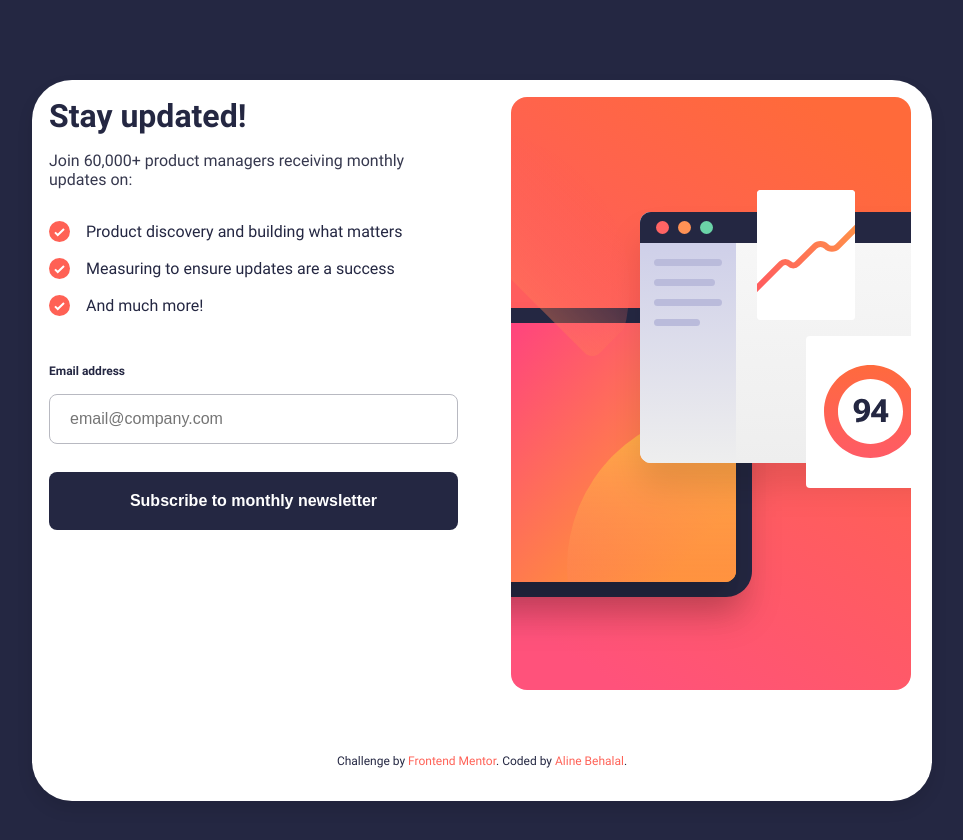
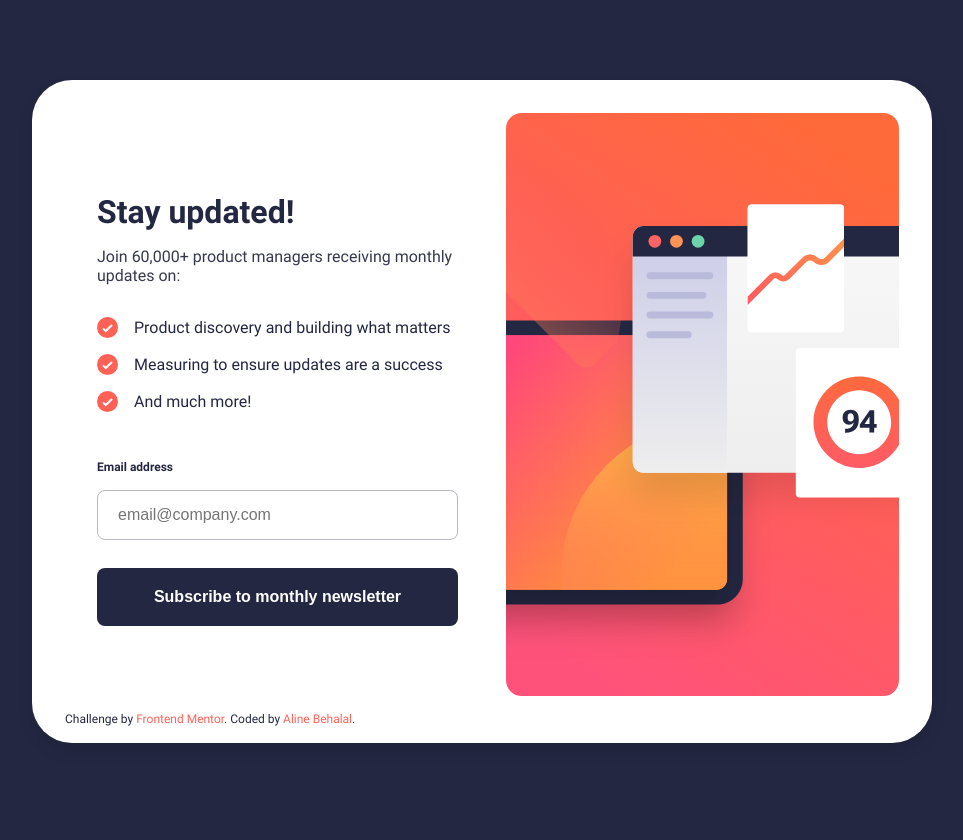
Before and after one commit to Hileene/newsletter-app, a React (Create React App) app in the folder frontend/: page / in a window 1280 px wide. Shown: the top 840 px of the page, without its empty margins (158-1121 px from the left). Built offline with nearby package versions, Linux system fonts and the light colour scheme.

Commit message:
Modified grid layout for desktop

```diff
--- a/frontend/src/App.css
+++ b/frontend/src/App.css
@@ -2,12 +2,7 @@
 
 .signup-container {
   display: grid;
-  grid-template-areas:
-    'preview'
-    'content'
-    'footer footer';
-  grid-template-columns: 1fr;
-  grid-template-rows: auto auto auto;
+  grid-template-rows: auto auto;
   gap: 1rem;
   max-width: 600px;
   margin: 0 auto;
@@ -30,6 +25,7 @@
   text-align: center;
   font-size: 0.75rem;
   color: var(--dark-slate-grey);
+  padding-bottom: 2rem;
 }
 
 /* Tablet layout */
@@ -43,11 +39,8 @@
   /* Desktop layout */
   @media (min-width: 900px) {
     .signup-container {
-      grid-template-areas:
-        'content preview'
-        'footer footer';
-      grid-template-columns: 2fr 2fr;
-      grid-template-rows: auto auto;
+      grid-template-areas: 'content preview';
+      grid-template-columns: 6fr 6fr;
       max-width: 1000px;
       padding: 1px;
       box-shadow: 0px 8px 16px rgba(0, 0, 0, 0.1);
@@ -55,22 +48,17 @@
     }
     .signup-preview {
       grid-area: preview;
-      display: flex;
-      align-items: center;
-      justify-content: center;
-      height: 100%;
-      width: 100%;
-      padding: 1rem;
+      padding: 2rem 2rem 0 1rem;
     }
 
     .signup-content {
       grid-area: content;
-      padding: 1rem;
+      padding: 7rem 1rem 0rem 4rem;
     }
 
     .signup-footer {
-      grid-area: footer;
-      padding: 2rem;
+      text-align: left;
+      padding: 0 0 1rem 2rem;
     }
   }
 }
```
